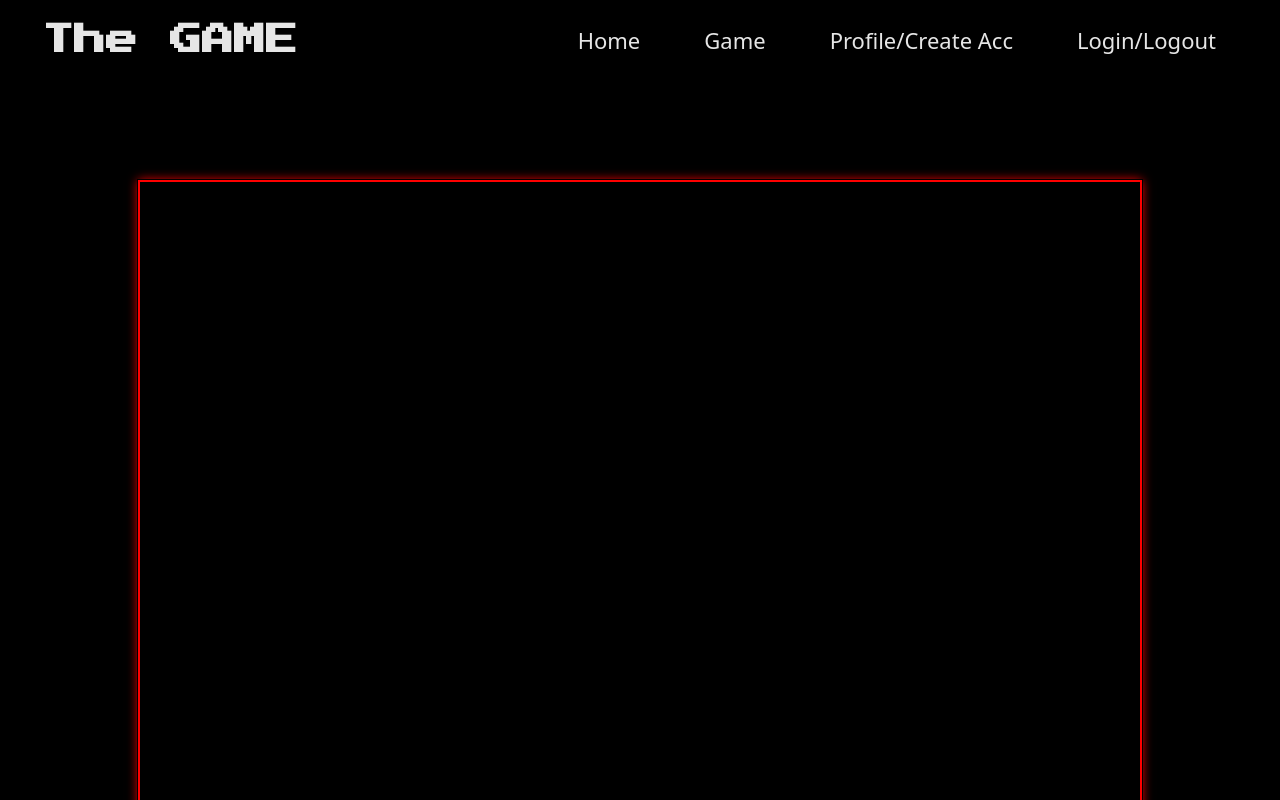
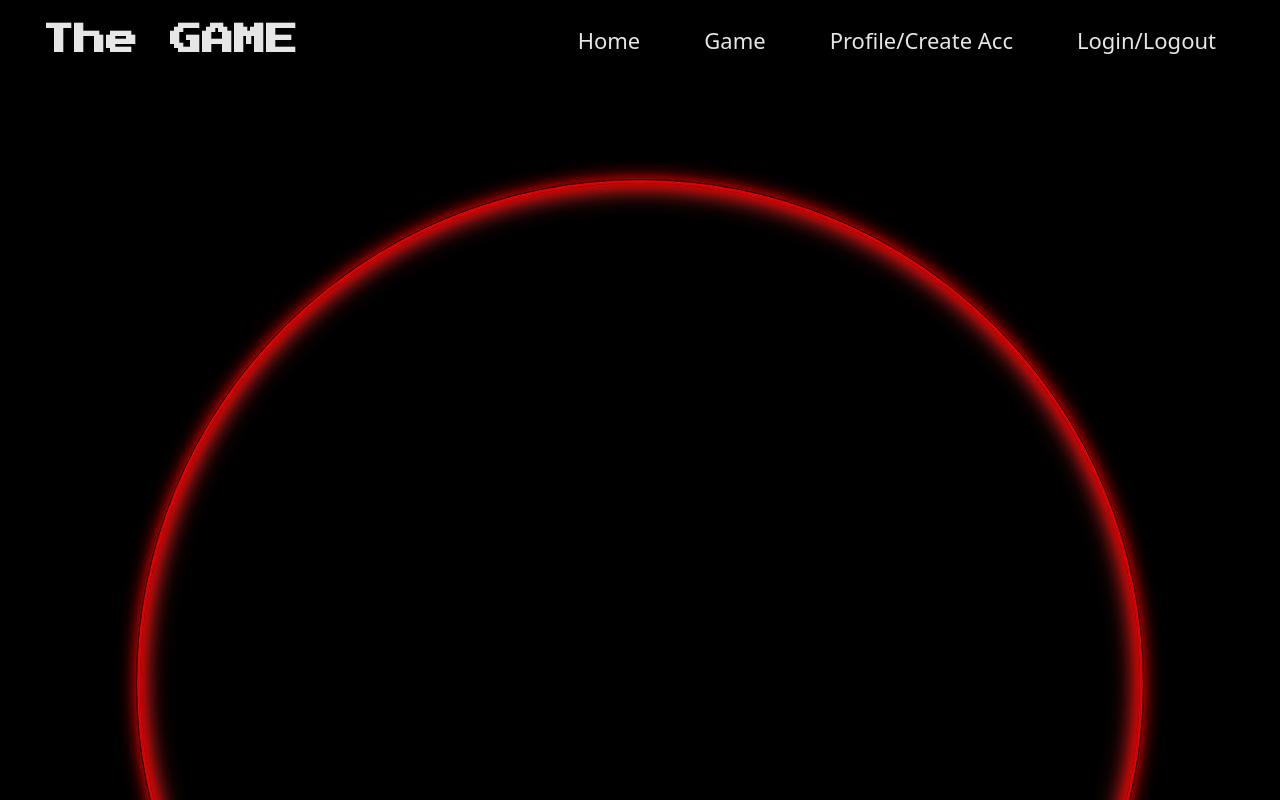
Before and after one commit to PhilippRosie/the-game, a React (Create React App) app: page /game in a window 1280 px wide. Shown: the top 800 px of the page. Built offline with nearby package versions, Linux system fonts and the light colour scheme; the HTML template or start-up script is replaced by a standard one.

Commit message:
Update game.css
small changes in game folder

```diff
--- a/src/styles/game.css
+++ b/src/styles/game.css
@@ -6,7 +6,11 @@
 }
 canvas {
   outline: 1px solid;
-  border: 2px red solid;
+  border: 3px solid rgb(224, 0, 0);
+  border-radius: 50%;
   box-shadow: 0 0 10px 0px red;
   background: rgb(0, 0, 0);
+  box-shadow: 0 0 10px rgb(175, 0, 0), 0 0 20px red,
+    inset 0 0 10px rgb(190, 0, 0), inset 0 0 20px red,
+    inset 0 0 30px rgb(255, 54, 54);
 }
```
